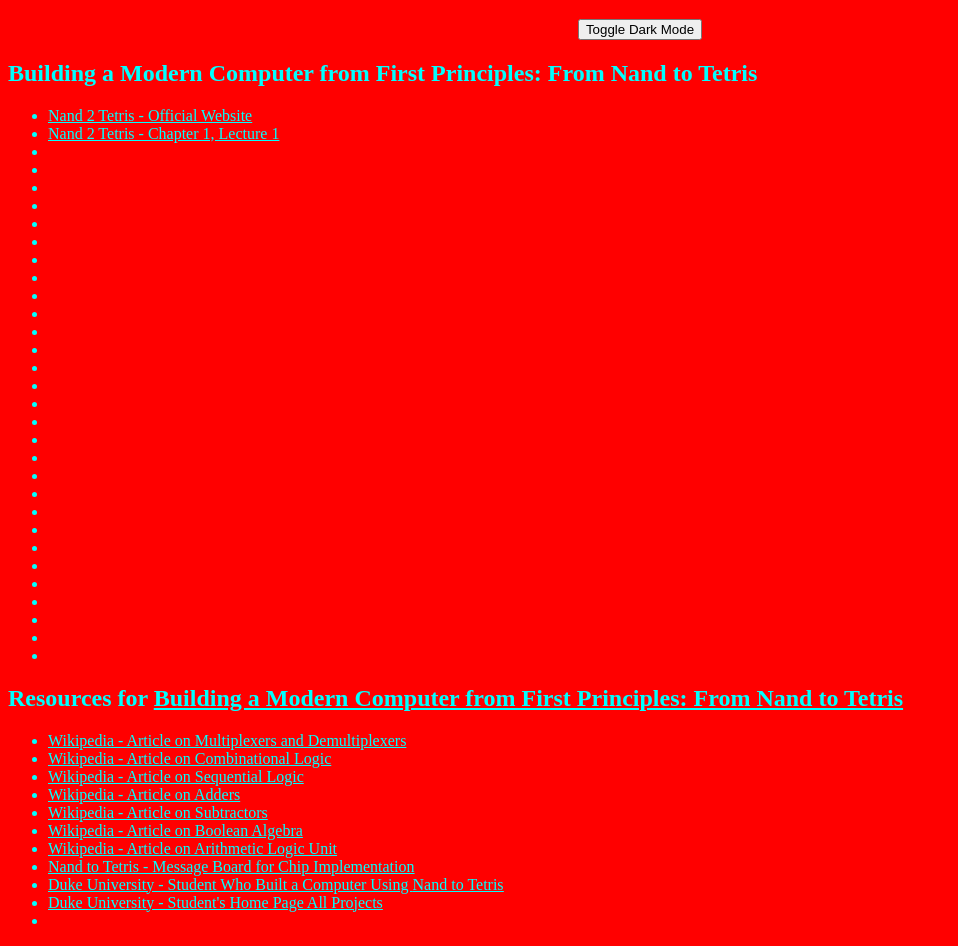
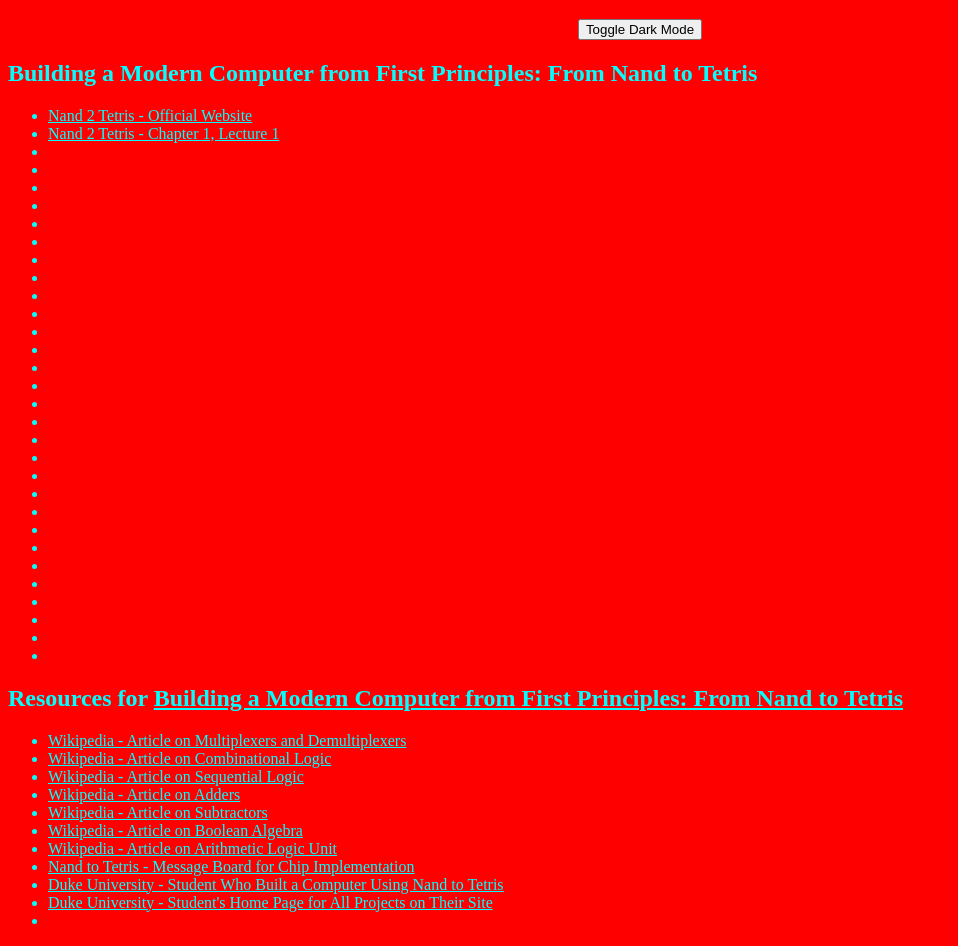
Before and after one commit to thecatsowl/cs, a plain HTML site: page index.html in a window 1280 px wide. Shown: the part 61-1007 px from the top of the page, without its empty margins (0-958 px from the left). Drawn offline with Linux system fonts and the light colour scheme.

Commit message:
reworded title on link

```diff
--- a/index.html
+++ b/index.html
@@ -93,7 +93,7 @@
 	  <li><a href="https://en.wikipedia.org/wiki/Arithmetic_logic_unit">Wikipedia - Article on Arithmetic Logic Unit</a></li>
 	  <li><a href="http://nand2tetris-questions-and-answers-forum.32033.n3.nabble.com/Chip-Implementation-td4031106.html">Nand to Tetris - Message Board for Chip Implementation</a></li>
 	  <li><a href="http://people.duke.edu/~nts9/custompc.html">Duke University - Student Who Built a Computer Using <u>Nand to Tetris</u></a></li>
-	  <li><a href="https://people.duke.edu/~nts9/index.html">Duke University - Student's Home Page All Projects</a></li>
+	  <li><a href="https://people.duke.edu/~nts9/index.html">Duke University - Student's Home Page for All Projects on Their Site</a></li>
 	  <li><a href=""></a></li>
    </ul>
 </body>
```
